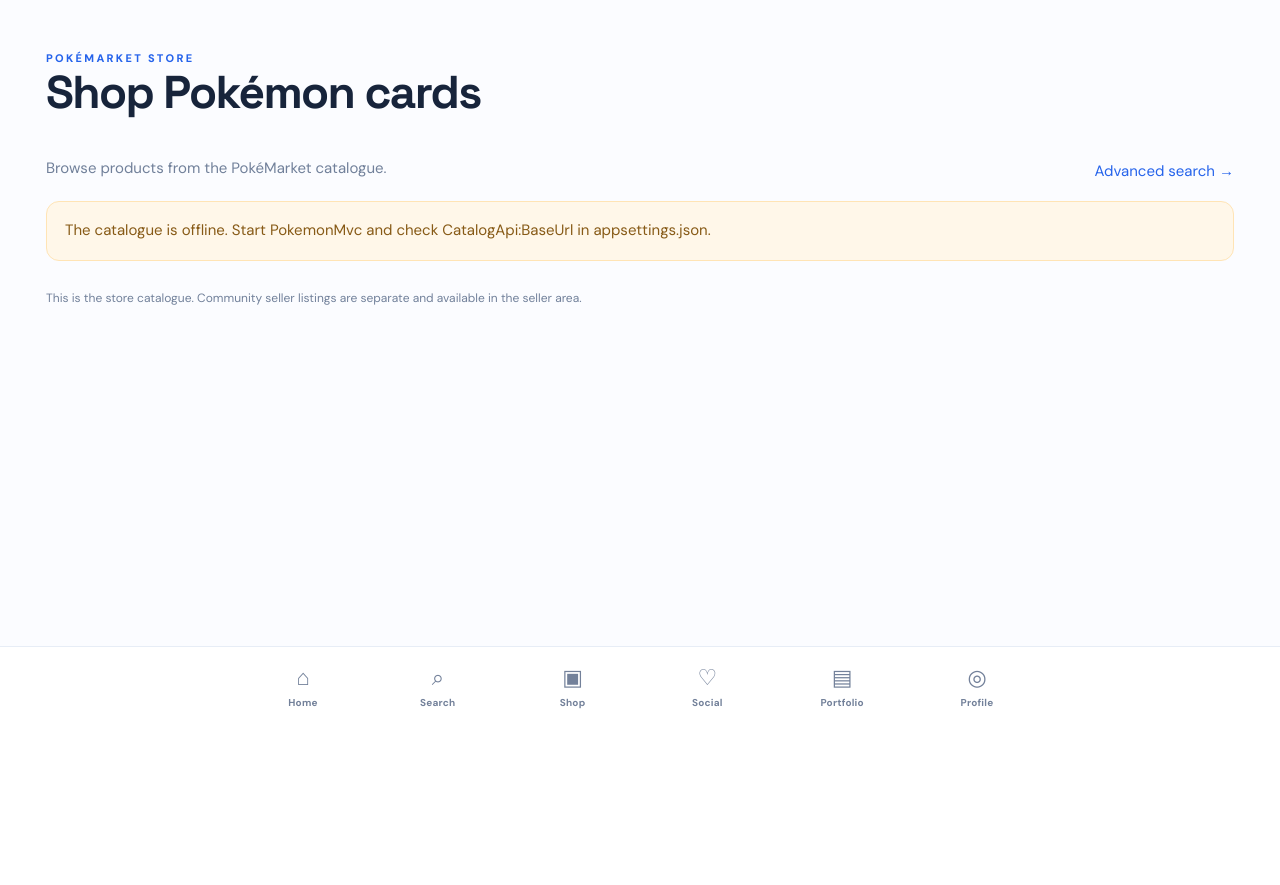
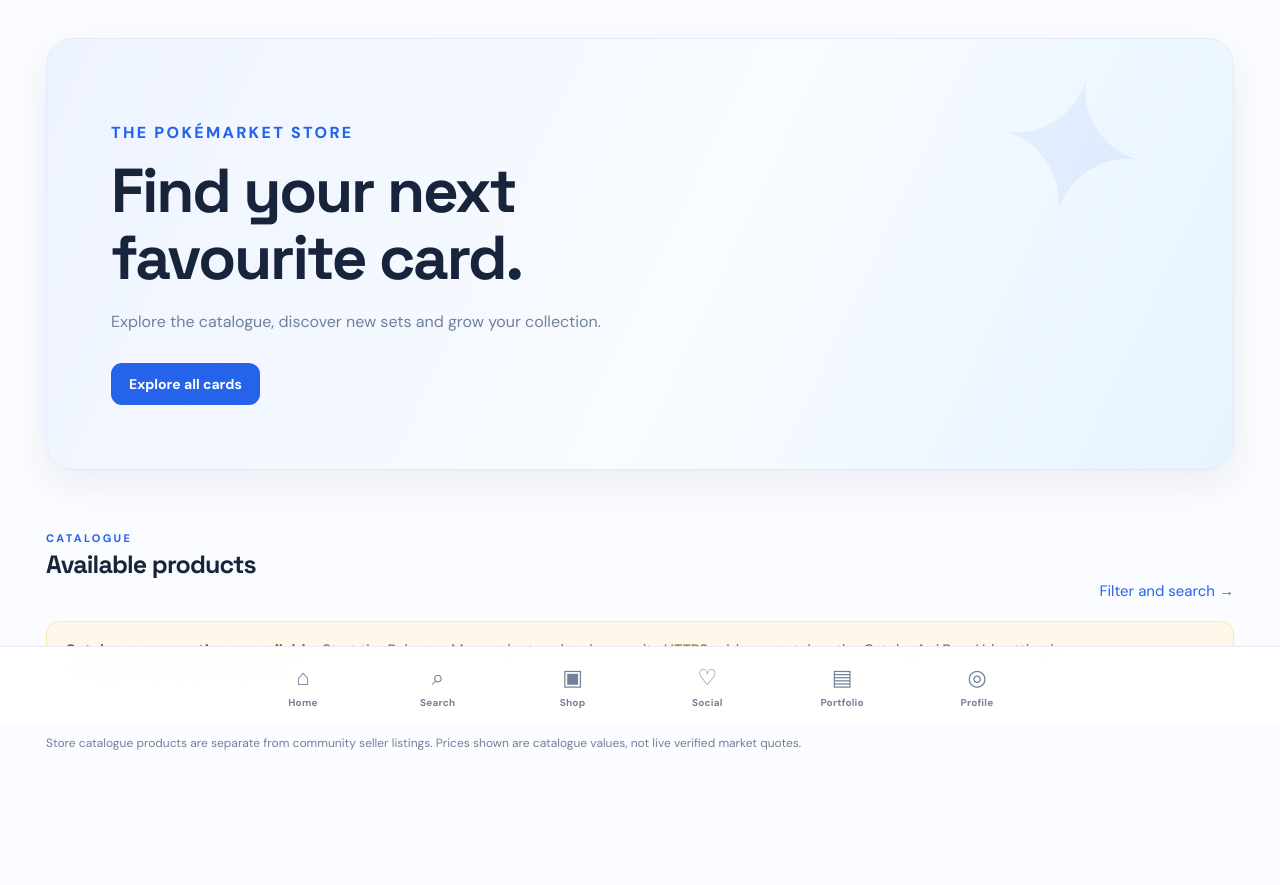
Before and after one commit to shinuxAKI/PokeMarket, an ASP.NET Core app: page /Shop in a window 1280 px wide. Shown: the part 76-961 px from the top of the page. Before the commit the page ends 785 px from the top, so only its background shows below. Run offline with ASP.NET Core 8, Linux system fonts and the light colour scheme; data that the repository does not hold is empty.

Commit message:
Polish PokéMarket UI and improve shop presentation

```diff
--- a/PokeMarketApi/Views/Shop/Index.cshtml
+++ b/PokeMarketApi/Views/Shop/Index.cshtml
@@ -2,31 +2,33 @@
 @{
     ViewData["Title"] = "Shop";
 }
-<section class="sectionhead">
-    <div>
-        <p class="eyebrow">POKÉMARKET STORE</p>
-        <h1>Shop Pokémon cards</h1>
-        <p>Browse products from the PokéMarket catalogue.</p>
-    </div>
-    <a href="/Search">Advanced search →</a>
+<section class="hero">
+    <p class="eyebrow">THE POKÉMARKET STORE</p>
+    <h1>Find your next favourite card.</h1>
+    <p>Explore the catalogue, discover new sets and grow your collection.</p>
+    <a class="btn" href="/Search">Explore all cards</a>
 </section>
+<div class="sectionhead">
+    <div><p class="eyebrow">CATALOGUE</p><h2>Available products</h2></div>
+    <a href="/Search">Filter and search →</a>
+</div>
 @if (ViewBag.Offline == true)
 {
-    <p class="notice">The catalogue is offline. Start PokemonMvc and check CatalogApi:BaseUrl in appsettings.json.</p>
+    <p class="notice"><strong>Catalogue connection unavailable.</strong> Start the PokemonMvc project and make sure its HTTPS address matches the CatalogApi:BaseUrl setting in PokeMarketApi/appsettings.json.</p>
 }
-@if (!Model.Any() && ViewBag.Offline != true)
+else if (!Model.Any())
 {
-    <p class="notice">No catalogue products have been added yet.</p>
+    <p class="notice">There are no products in the catalogue yet. Add cards in the PokemonMvc admin catalogue first.</p>
 }
 <div class="grid">
     @foreach (var item in Model)
     {
         <a class="product" href="/Products/Details/@item.Id">
-            <img src="@(item.ImageUrl ?? "https://placehold.co/240x330")" alt="@item.Name">
+            <img src="@(item.ImageUrl ?? "https://placehold.co/400x540?text=Pok%C3%A9mon+Card")" alt="@item.Name">
             <b>@item.Name</b>
             <small>@item.SetName · @item.Rarity</small>
-            <strong>QAR @item.MarketPriceQar</strong>
+            <strong>QAR @item.MarketPriceQar.ToString("N2")</strong>
         </a>
     }
 </div>
-<p class="muted">This is the store catalogue. Community seller listings are separate and available in the seller area.</p>
+<p class="muted">Store catalogue products are separate from community seller listings. Prices shown are catalogue values, not live verified market quotes.</p>
```
